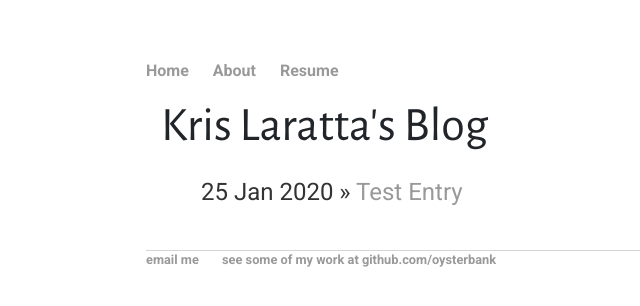
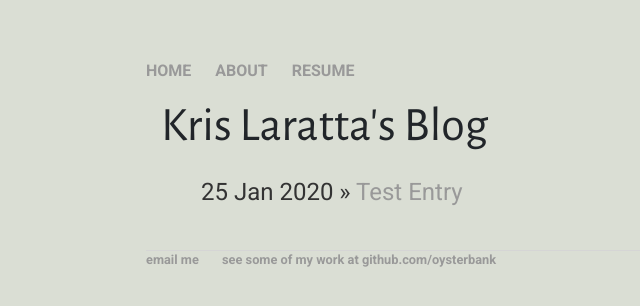
Before and after one commit to oysterbank/oysterbank.github.io, a Jekyll site: the page built from blog/index.html, in a window 1280 px wide. Shown: the top 306 px of the page, without its empty margins (46-686 px from the left). Built offline with Jekyll 4.4.1, drawn with Linux system fonts in a browser that asks for light colours; nearby versions of some CDN libraries.

Commit message:
Add background color and attempt to add border

```diff
--- a/_layouts/default.html
+++ b/_layouts/default.html
@@ -17,9 +17,9 @@
   <body>
     <nav>
 <ul>
-<li><a href="/">Home</a></li>
-<li><a href="/about">About</a></li>
-<li><a href="/cv">Resume</a></li>
+<li><a href="/">HOME</a></li>
+<li><a href="/about">ABOUT</a></li>
+<li><a href="/cv">RESUME</a></li>
 <!-- <li><a href="/blog">Blog</a></li> -->
 </ul>
     </nav>
--- a/css/main.css
+++ b/css/main.css
@@ -1,4 +1,4 @@
-body { margin: 60px auto; width: 70%; font-family: 'Roboto', sans-serif; }
+body { margin: 60px auto; width: 70%; font-family: 'Roboto', sans-serif; border-width: 20px; border-color: white; background: #daded4;}
 
 a { text-decoration: none; color: #999; }
 a:hover { text-decoration: underline; }
```
